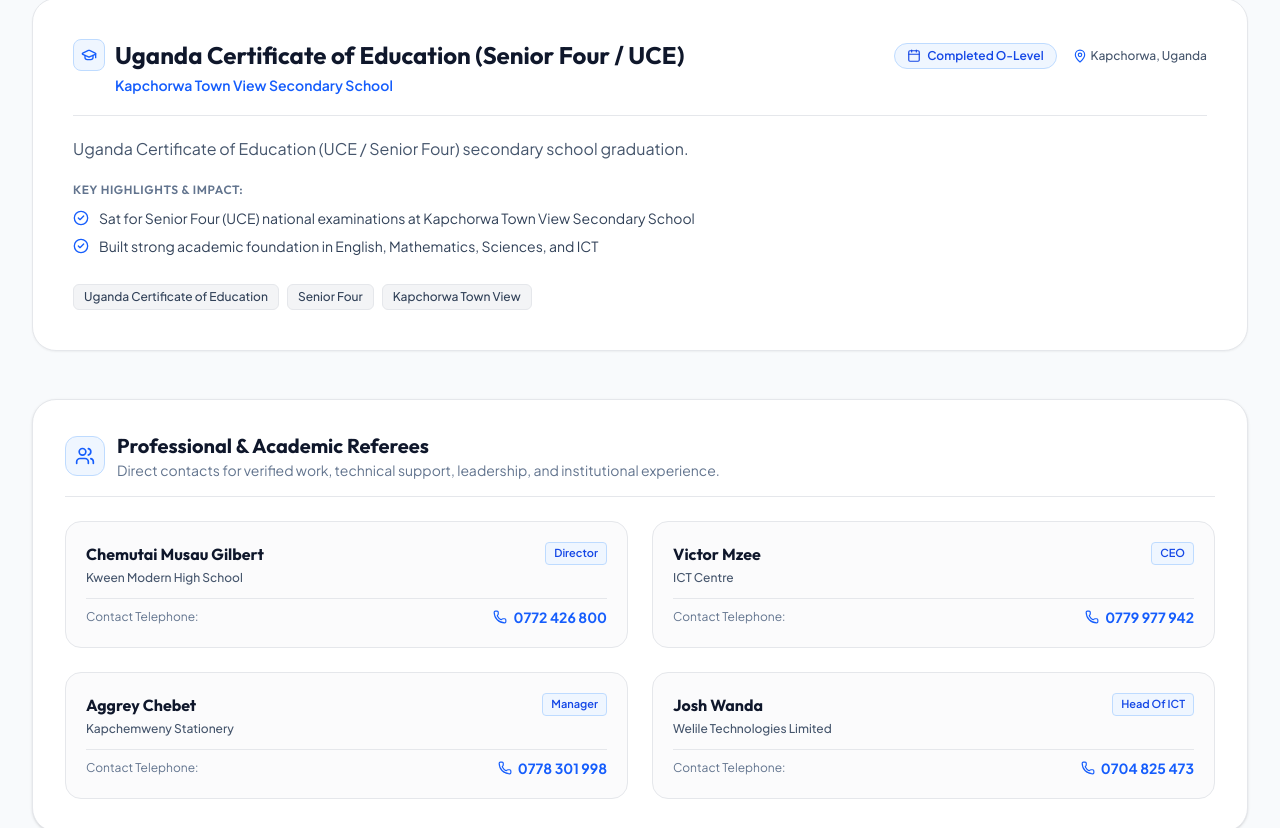
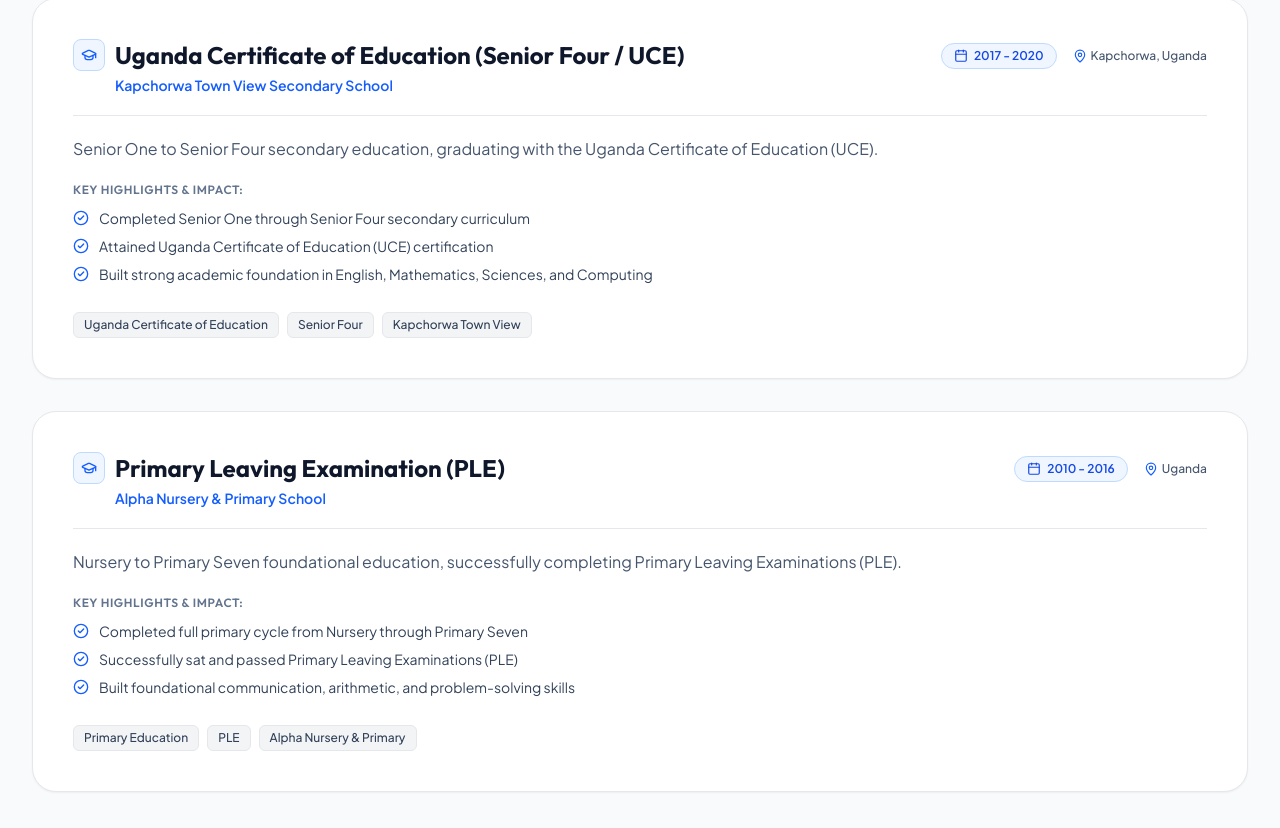
Before and after one commit to ChemayekAbraham/myportfolio, a React (Vite) app: page /resume in a window 1280 px wide. Shown: the part 3800-4628 px from the top of the page. Built offline with nearby package versions, Linux system fonts and the light colour scheme.

Commit message:
fix(resume): update education dates and add Alpha Nursery & Primary School

```diff
--- a/src/data/portfolioData.ts
+++ b/src/data/portfolioData.ts
@@ -470,17 +470,33 @@ export const EXPERIENCE_ITEMS: ExperienceItem[] = [
   },
   {
     id: 'edu-uce-sec',
-    period: 'Completed O-Level',
+    period: '2017 - 2020',
     role: 'Uganda Certificate of Education (Senior Four / UCE)',
     company: 'Kapchorwa Town View Secondary School',
     location: 'Kapchorwa, Uganda',
     type: 'education',
-    description: 'Uganda Certificate of Education (UCE / Senior Four) secondary school graduation.',
+    description: 'Senior One to Senior Four secondary education, graduating with the Uganda Certificate of Education (UCE).',
     achievements: [
-      'Sat for Senior Four (UCE) national examinations at Kapchorwa Town View Secondary School',
-      'Built strong academic foundation in English, Mathematics, Sciences, and ICT'
+      'Completed Senior One through Senior Four secondary curriculum',
+      'Attained Uganda Certificate of Education (UCE) certification',
+      'Built strong academic foundation in English, Mathematics, Sciences, and Computing'
     ],
     technologies: ['Uganda Certificate of Education', 'Senior Four', 'Kapchorwa Town View']
+  },
+  {
+    id: 'edu-primary',
+    period: '2010 - 2016',
+    role: 'Primary Leaving Examination (PLE)',
+    company: 'Alpha Nursery & Primary School',
+    location: 'Uganda',
+    type: 'education',
+    description: 'Nursery to Primary Seven foundational education, successfully completing Primary Leaving Examinations (PLE).',
+    achievements: [
+      'Completed full primary cycle from Nursery through Primary Seven',
+      'Successfully sat and passed Primary Leaving Examinations (PLE)',
+      'Built foundational communication, arithmetic, and problem-solving skills'
+    ],
+    technologies: ['Primary Education', 'PLE', 'Alpha Nursery & Primary']
   }
 ];
 
--- a/src/pages/Resume.tsx
+++ b/src/pages/Resume.tsx
@@ -308,10 +308,17 @@ export const Resume: React.FC = () => {
               </td>
             </tr>
             <tr>
-              <td class="col-year">Completed</td>
+              <td class="col-year">2017 - 2020</td>
               <td class="col-content">
                 <div class="inst-name">Kapchorwa Town View Secondary School</div>
                 <div class="inst-award">Uganda Certificate of Education (Senior Four / UCE)</div>
+              </td>
+            </tr>
+            <tr>
+              <td class="col-year">2010 - 2016</td>
+              <td class="col-content">
+                <div class="inst-name">Alpha Nursery & Primary School</div>
+                <div class="inst-award">Primary Leaving Examination (PLE) / Primary Education</div>
               </td>
             </tr>
           </table>
```
